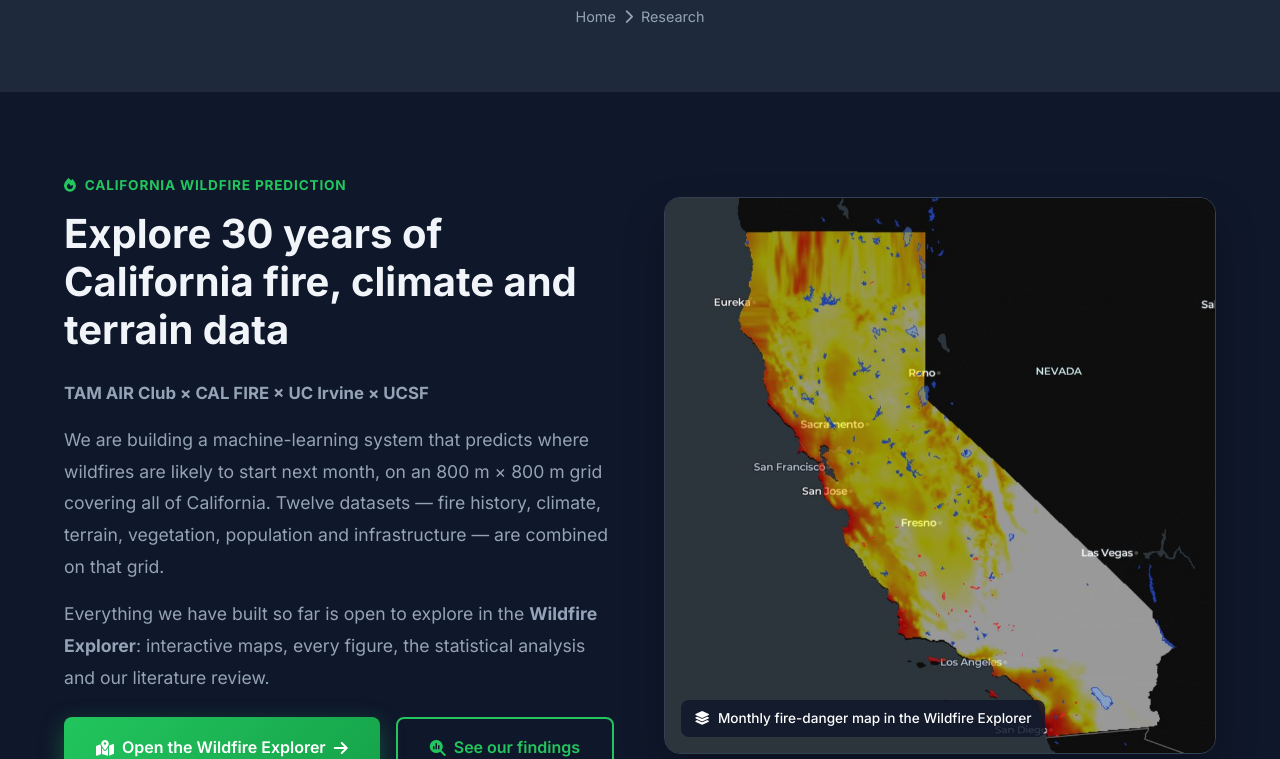
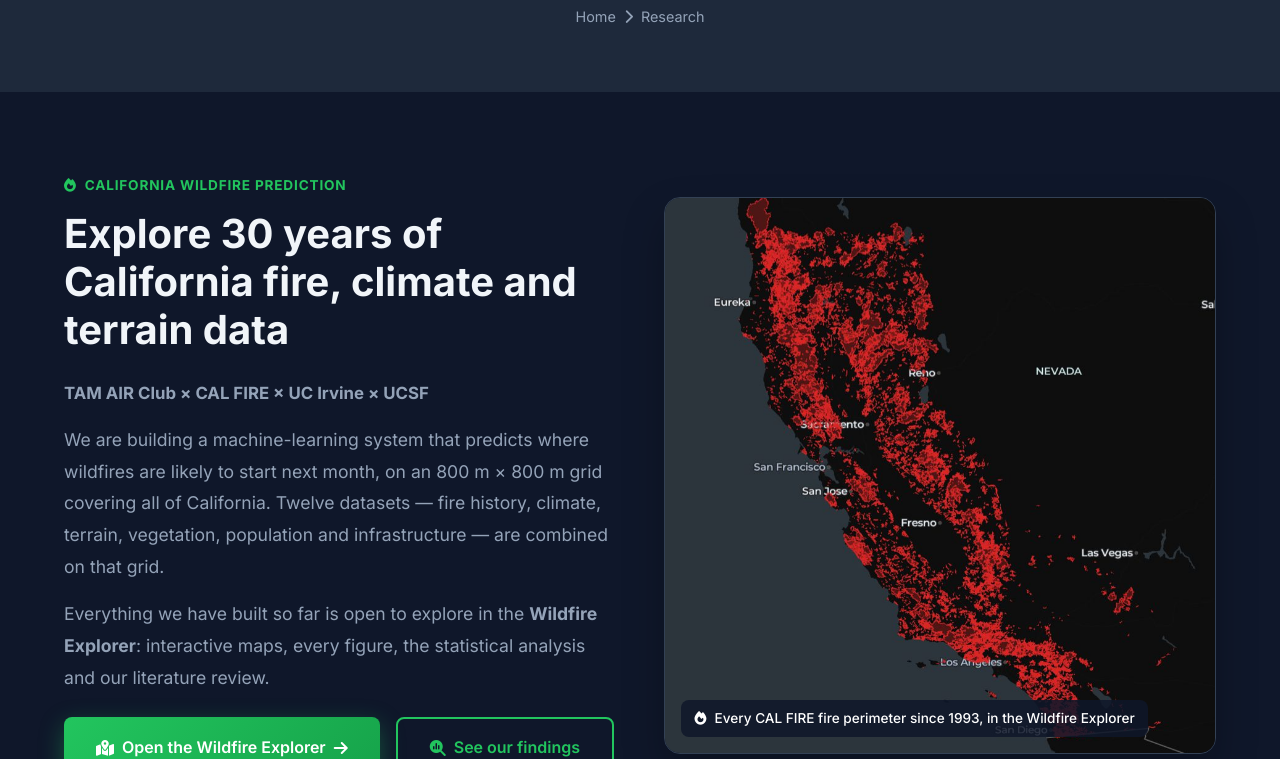
Before and after one commit to justinmerlin2009/tamairclub, a plain HTML site: page research.html in a window 1280 px wide. Shown: the part 198-957 px from the top of the page. Drawn offline with Linux system fonts and the light colour scheme.

Commit message:
Research: header image shows every CAL FIRE fire perimeter since 1993
Co-Authored-By: Claude Opus 5.5 <noreply@anthropic.com>

```diff
--- a/research.html
+++ b/research.html
@@ -122,8 +122,8 @@
           </div>
         </div>
         <a href="wildfire-explorer/?p=maps" class="rs-hero-figure" aria-label="Open the interactive maps in the Wildfire Explorer">
-          <img src="images/research/explorer-map.jpg" alt="Wildfire Explorer map of California showing the monthly fire-danger index (Energy Release Component) for August" width="891" height="900">
-          <span class="rs-hero-caption"><i class="fas fa-layer-group"></i> Monthly fire-danger map in the Wildfire Explorer</span>
+          <img src="images/research/explorer-fires.jpg" alt="Wildfire Explorer map of California showing every recorded CAL FIRE fire perimeter since 1993 in red" width="891" height="900">
+          <span class="rs-hero-caption"><i class="fas fa-fire"></i> Every CAL FIRE fire perimeter since 1993, in the Wildfire Explorer</span>
         </a>
       </div>
     </div>
```
Also changed, not shown: images/research/explorer-fires.jpg (added), images/research/explorer-map.jpg (deleted).
